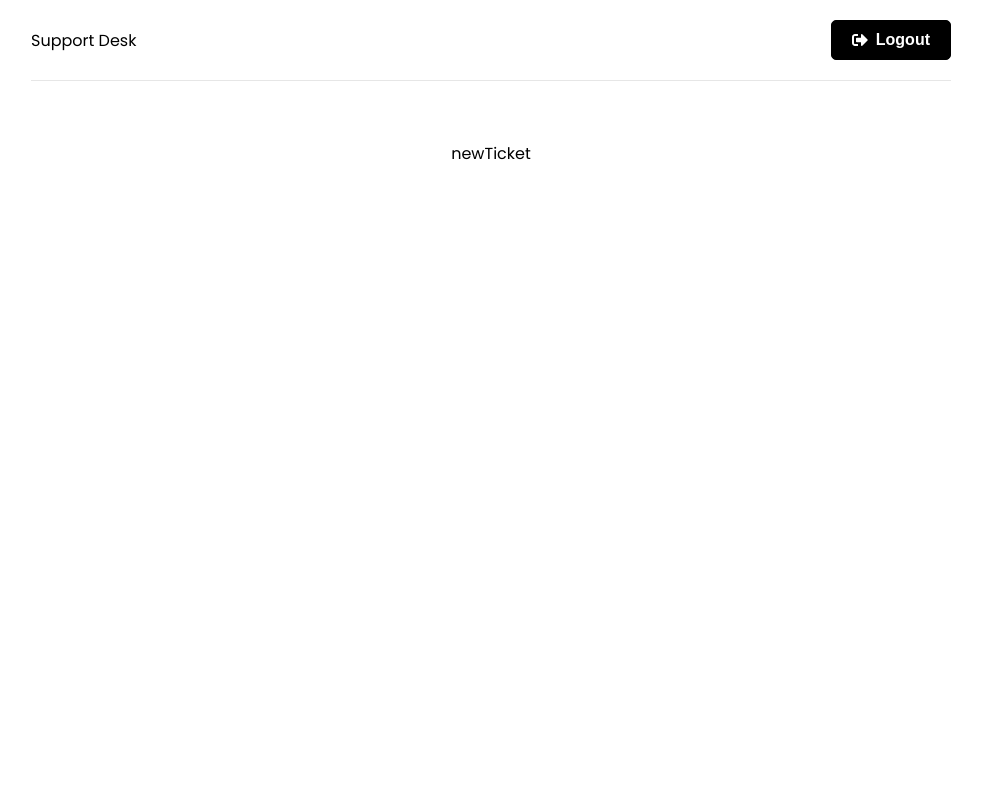
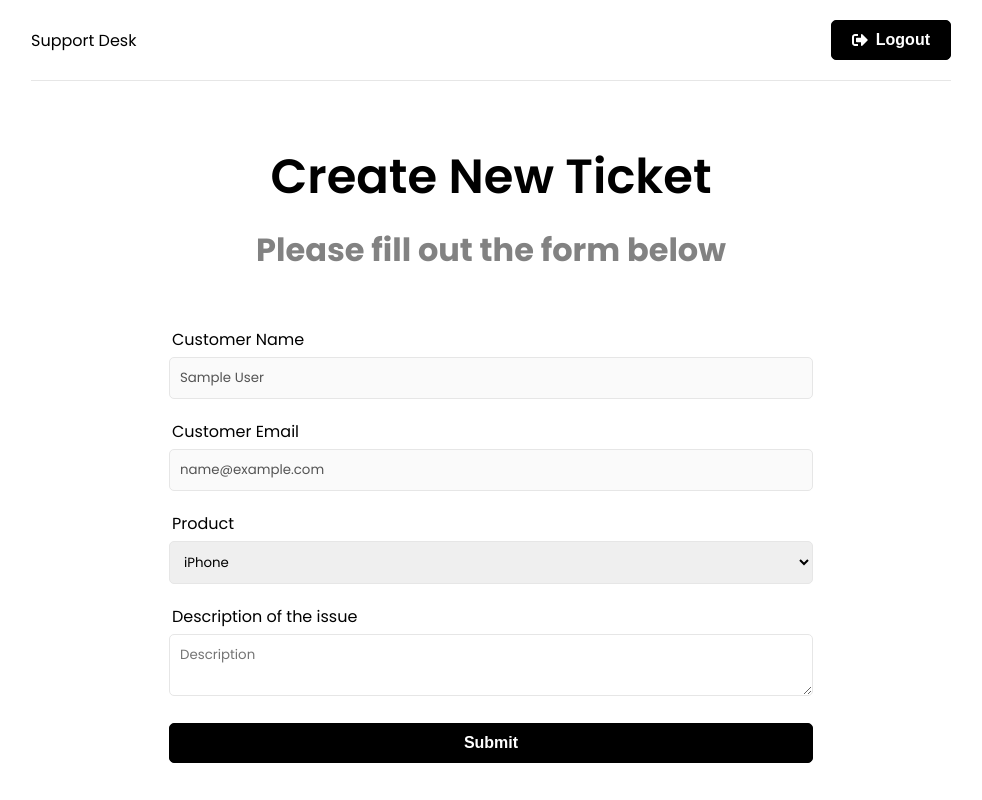
Before and after one commit to NatYarm/support-desk, a React (Create React App) app in the folder frontend/: page /new-ticket in a window 1280 px wide. Shown: the whole page, without its empty margins (149-1131 px from the left). Built offline with nearby package versions, Linux system fonts and the light colour scheme; sample sign-in values are in the browser's storage.

Commit message:
New ticket form

```diff
--- a/frontend/src/pages/NewTicket.jsx
+++ b/frontend/src/pages/NewTicket.jsx
@@ -1,5 +1,71 @@
+import { useState } from 'react';
+import { useSelector } from 'react-redux';
+
 const NewTicket = () => {
-  return <div>newTicket</div>;
+  const { user } = useSelector((state) => state.auth);
+  const [name] = useState(user.name);
+  const [email] = useState(user.email);
+  const [product, setProduct] = useState('iPhone');
+  const [description, setDescription] = useState('');
+
+  const onSubmit = (e) => {
+    e.preventDefault();
+  };
+
+  return (
+    <>
+      <section className="heading">
+        <h1>Create New Ticket</h1>
+        <p>Please fill out the form below</p>
+      </section>
+
+      <section className="form">
+        <div className="form-group">
+          <label htmlFor="name">Customer Name</label>
+          <input type="text" className="form-control" value={name} disabled />
+        </div>
+
+        <div className="form-group">
+          <label htmlFor="email">Customer Email</label>
+          <input type="text" className="form-control" value={email} disabled />
+        </div>
+
+        <form onSubmit={onSubmit}>
+          <div className="form-group">
+            <label htmlFor="product">Product</label>
+            <select
+              name="product"
+              id="product"
+              value={product}
+              onChange={(e) => setProduct(e.target.value)}
+            >
+              <option value="iPhone">iPhone</option>
+              <option value="Macbook Pro">Macbook Pro</option>
+              <option value="iMac">iMac</option>
+              <option value="iPad">iPad</option>
+              <option value="iPod">iPod</option>
+            </select>
+          </div>
+
+          <div className="form-group">
+            <label htmlFor="description">Description of the issue</label>
+            <textarea
+              name="description"
+              id="description"
+              className="form-control"
+              placeholder="Description"
+              value={description}
+              onChange={(e) => setDescription(e.target.value)}
+            ></textarea>
+          </div>
+
+          <div className="form-group">
+            <button className="btn btn-block">Submit</button>
+          </div>
+        </form>
+      </section>
+    </>
+  );
 };
 
 export default NewTicket;
```
